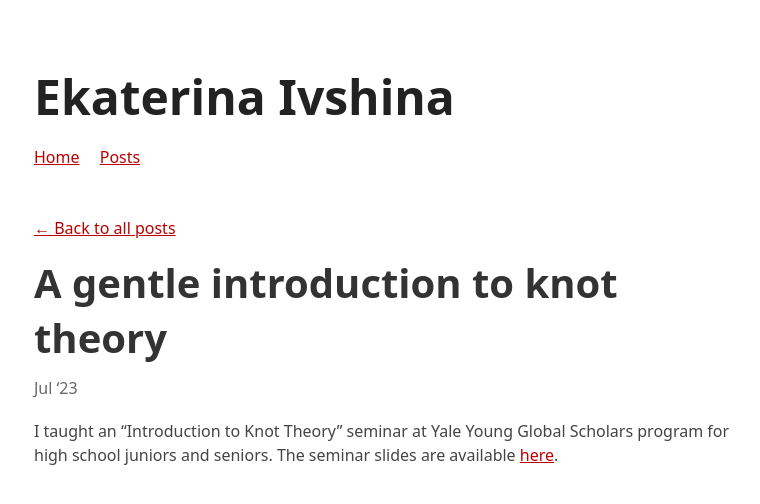
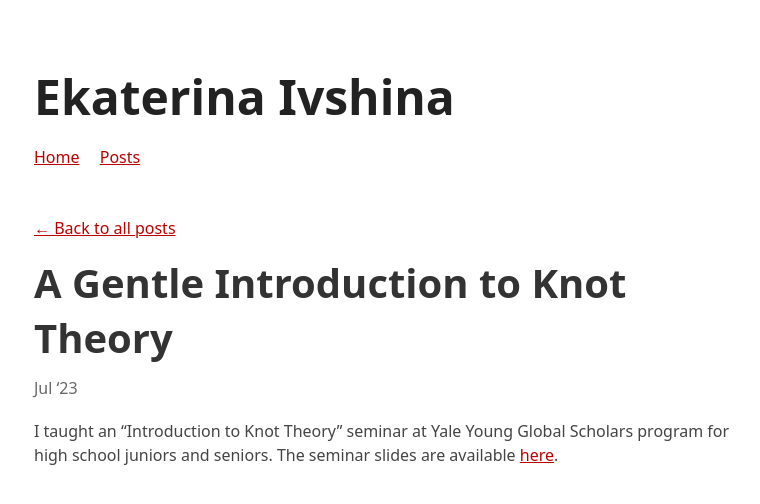
Before and after one commit to eivshina/point-theme, a Jekyll site: the page built from _posts/2023-07-23-knots.md, in a window 1280 px wide. Shown: the top 504 px of the page, without its empty margins (256-1016 px from the left). Built offline with Jekyll 4.4.1, drawn with Linux system fonts in a browser that asks for light colours.

```diff
--- a/_posts/2023-07-23-knots.md
+++ b/_posts/2023-07-23-knots.md
@@ -1,5 +1,5 @@
 ---
-title: A gentle introduction to knot theory
+title: A Gentle Introduction to Knot Theory
 ---
 
 I taught an "Introduction to Knot Theory" seminar at Yale Young Global Scholars program for high school juniors and seniors. The seminar slides are available [here](https://drive.google.com/file/d/1h4O9N99TsEMutboqH0oci_9kFHKVPZ-e/view?usp=sharing).
```
